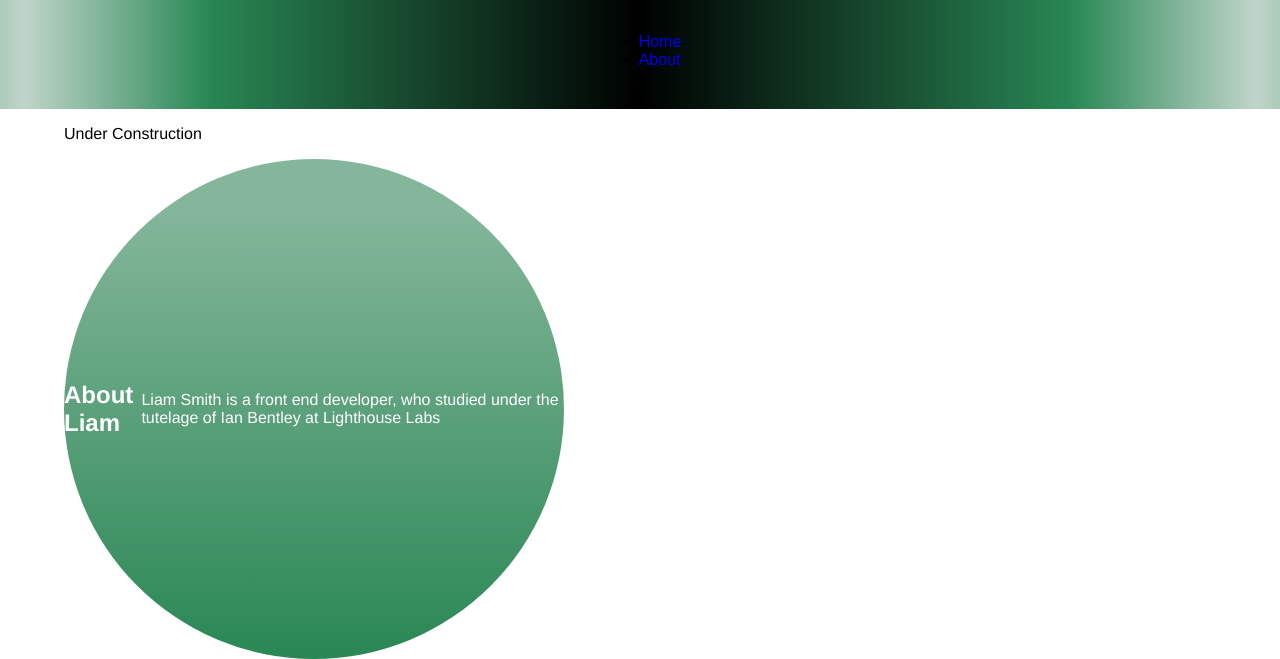
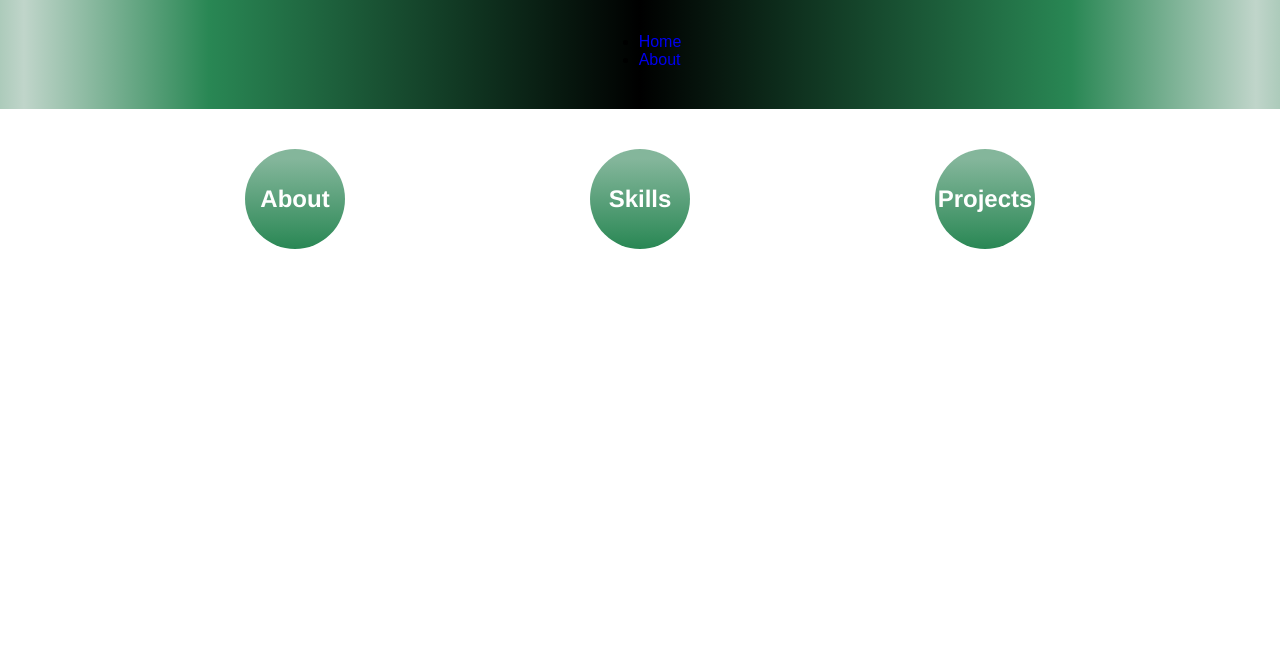
Before and after one commit to FortunateSmith/Portfolio, a Gatsby site: page / in a window 1280 px wide. Shown: the part 135-794 px from the top of the page. Built offline with nearby package versions, Linux system fonts and the light colour scheme; Gatsby itself is replaced by a stand-in of ours.

Commit message:
rearrage page view, change some design elements

```diff
--- a/src/components/about.js
+++ b/src/components/about.js
@@ -7,10 +7,10 @@
   return (
     <div className={circular}>
       <h2>
-        <p >About Liam</p>
+        <p >About</p>
       </h2>
       {/* <Layout pageTitle="About"></Layout> */}
-      <p>Liam Smith is a front end developer, who studied under the tutelage of Ian Bentley at Lighthouse Labs </p>
+      {/* <p>Liam Smith is a front end developer, who studied under the tutelage of Ian Bentley at Lighthouse Labs </p> */}
     </div>
   );
 }
--- a/src/components/skills.js
+++ b/src/components/skills.js
@@ -4,7 +4,7 @@
   return (
     <div className={circular}>
       <h2><p >Skills</p></h2>
-      <div>
+      {/* <div>
         <h3>Languages</h3>
         <p>
           * HTML/CSS
@@ -24,7 +24,7 @@
           * Bootstrap
           * Axios
         </p>
-      </div>
+      </div> */}
     </div>
   );
 }
--- a/src/pages/Style.module.css
+++ b/src/pages/Style.module.css
@@ -16,8 +16,9 @@
 
 .body {
   display: flex;
-  flex-direction: column;
-  margin-left: 5%;
+  justify-content: space-evenly;
+  margin-top: 5vh;
+  /* margin-left: 5%; */
 
 }
 
@@ -26,8 +27,8 @@
   align-items: center;
   justify-content: center;
   border-radius: 50%;
-  width: 500px;
-  height: 500px;
+  width: 100px;
+  height: 100px;
   color: #fff;
   border-style: none;
   background: linear-gradient(to top, #298754, #84b69b 90%);
--- a/src/pages/index.js
+++ b/src/pages/index.js
@@ -19,7 +19,7 @@
         </div>
         <div className={body}>
 
-      <p>Under Construction</p>
+      {/* <p>Under Construction</p> */}
       <About />
       <Skills />
       <Projects />
```
